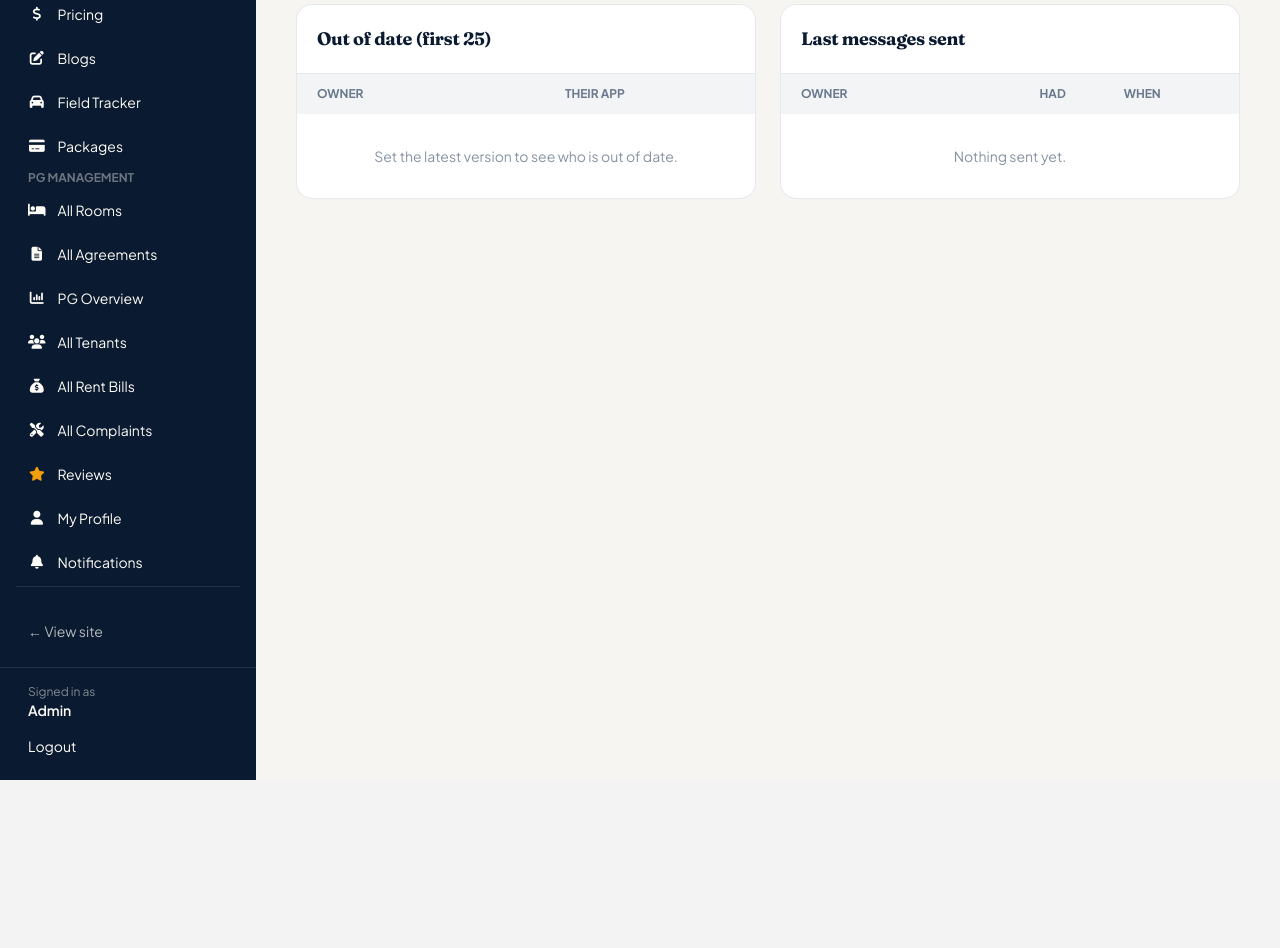
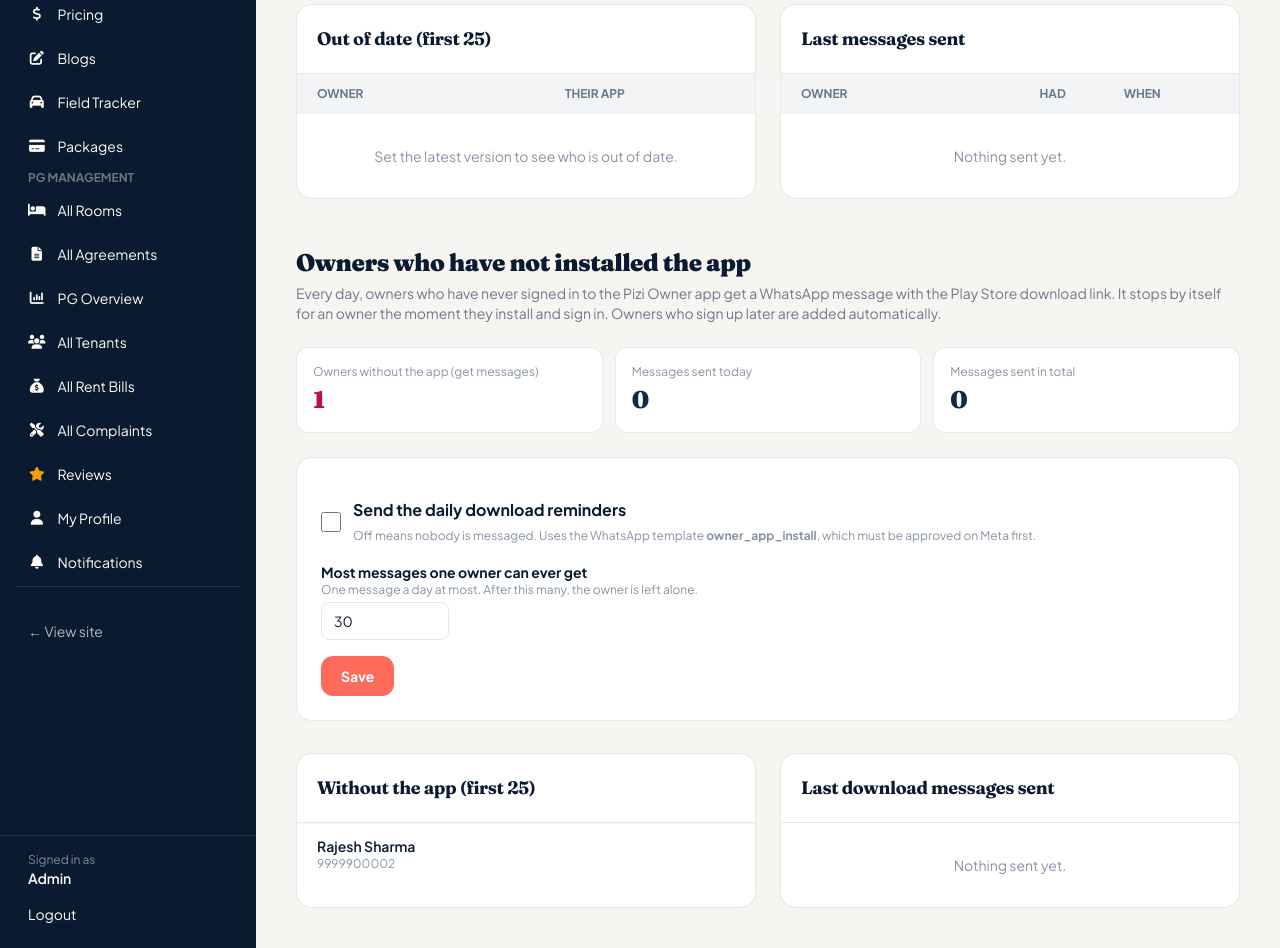
Before and after one commit to Helptogethergroup/Pizi, a Laravel app: page /admin/app-updates in a window 1280 px wide. Shown: the part 863-1811 px from the top of the page. Before the commit the page ends 1643 px from the top, so only its background shows below. Run offline with Laravel 12, Linux system fonts and the light colour scheme; the visitor is signed in with stand-in values (Sample User, id 1); data comes from the database, SQL or seed files in the repository; data that the repository does not hold is empty; parts of the project's set-up code (start-up, migrations or seed data) failed here and were passed over; some libraries are stand-ins or nearby versions.

Commit message:
Owners who never installed the app get a daily WhatsApp with the Play Store link until they sign in to it (template owner_app_install); admin switch and cap on the App Updates page; update-reminder counts ignore these messages
Co-Authored-By: Claude Sonnet 5.5 <noreply@anthropic.com>

```diff
--- a/app/Console/Commands/SendOwnerAppUpdateReminders.php
+++ b/app/Console/Commands/SendOwnerAppUpdateReminders.php
@@ -40,7 +40,7 @@ class SendOwnerAppUpdateReminders extends Command
                 $skipped++;
                 continue;
             }
-            $already = DB::table('owner_app_update_reminders')->where('user_id', $owner->user_id);
+            $already = DB::table('owner_app_update_reminders')->where('user_id', $owner->user_id)->where('latest_version', '!=', OwnerAppUpdateService::INSTALL_KIND);
             if ((clone $already)->whereDate('sent_at', today())->exists() || (clone $already)->count() >= $cap) {
                 $skipped++;
                 continue;
--- a/app/Http/Controllers/Admin/AppUpdateController.php
+++ b/app/Http/Controllers/Admin/AppUpdateController.php
@@ -26,9 +26,31 @@ class AppUpdateController extends Controller
             'outdated' => $latest ? $this->updates->outdated($latest)->take(25) : collect(),
             'recent' => DB::table('owner_app_update_reminders as r')
                 ->join('users as u', 'u.id', '=', 'r.user_id')
+                ->where('r.latest_version', '!=', OwnerAppUpdateService::INSTALL_KIND)
                 ->orderByDesc('r.id')->limit(20)
                 ->get(['u.name', 'u.phone', 'r.version_seen', 'r.latest_version', 'r.sent_at']),
+            'installOn' => $this->updates->installEnabled(),
+            'installMax' => $this->updates->installMax(),
+            'noApp' => $this->updates->installTargets()->take(25),
+            'installRecent' => DB::table('owner_app_update_reminders as r')
+                ->join('users as u', 'u.id', '=', 'r.user_id')
+                ->where('r.latest_version', OwnerAppUpdateService::INSTALL_KIND)
+                ->orderByDesc('r.id')->limit(20)
+                ->get(['u.name', 'u.phone', 'r.sent_at']),
         ]);
+    }
+
+    public function saveInstall(Request $request)
+    {
+        $data = $request->validate(['install_max' => 'required|integer|min:1|max:365']);
+        $on = $request->boolean('install_enabled');
+
+        $this->updates->setSetting('owner_install_max_reminders', $data['install_max']);
+        $this->updates->setSetting('owner_install_reminders', $on ? '1' : '0');
+
+        return back()->with('success', $on
+            ? 'Saved. Owners who have not installed the app get a WhatsApp message every day until they install and sign in.'
+            : 'Saved. The download reminders are OFF: nobody is messaged.');
     }
 
     public function save(Request $request)
--- a/app/Services/OwnerAppUpdateService.php
+++ b/app/Services/OwnerAppUpdateService.php
@@ -115,6 +115,40 @@ class OwnerAppUpdateService
         return $this->owners()->filter(fn ($o) => self::compare($o->version, $latest) < 0)->values();
     }
 
+    // ── owners who never installed the app ───────────────────────────────
+
+    /** Marker stored in owner_app_update_reminders.latest_version for "download the app" messages. */
+    public const INSTALL_KIND = 'install';
+
+    public function installEnabled(): bool
+    {
+        return (string) $this->setting('owner_install_reminders', '0') === '1';
+    }
+
+    /** No owner gets more than this many "download the app" messages in total. */
+    public function installMax(): int
+    {
+        return max(1, (int) $this->setting('owner_install_max_reminders', 30));
+    }
+
+    /**
+     * Active owners who have never signed in to the Android owner app (no Android session at all, even a signed-out
+     * one) and have a usable phone number. Rebuilt on every call, so new owners join the list and an owner who
+     * installs and signs in drops out by themselves.
+     */
+    public function installTargets(): \Illuminate\Support\Collection
+    {
+        return DB::table('users as u')
+            ->where('u.role', 'owner')
+            ->where('u.is_active', true)
+            ->whereNotNull('u.phone')
+            ->whereNotExists(fn ($q) => $q->select(DB::raw(1))->from('api_sessions as s')
+                ->whereColumn('s.user_id', 'u.id')->where('s.platform', 'android'))
+            ->get(['u.id as user_id', 'u.name', 'u.phone'])
+            ->filter(fn ($o) => strlen(preg_replace('/\D+/', '', (string) $o->phone)) >= 10)
+            ->values();
+    }
+
     /** Numbers for the admin page. */
     public function counts(): array
     {
@@ -126,8 +160,11 @@ class OwnerAppUpdateService
             'owners_on_app' => $owners->count(),
             'outdated' => $outdated,
             'updated' => $latest ? $owners->count() - $outdated : 0,
-            'sent_today' => (int) DB::table('owner_app_update_reminders')->whereDate('sent_at', today())->count(),
-            'sent_total' => (int) DB::table('owner_app_update_reminders')->count(),
+            'sent_today' => (int) DB::table('owner_app_update_reminders')->where('latest_version', '!=', self::INSTALL_KIND)->whereDate('sent_at', today())->count(),
+            'sent_total' => (int) DB::table('owner_app_update_reminders')->where('latest_version', '!=', self::INSTALL_KIND)->count(),
+            'no_app' => $this->installTargets()->count(),
+            'install_sent_today' => (int) DB::table('owner_app_update_reminders')->where('latest_version', self::INSTALL_KIND)->whereDate('sent_at', today())->count(),
+            'install_sent_total' => (int) DB::table('owner_app_update_reminders')->where('latest_version', self::INSTALL_KIND)->count(),
         ];
     }
 }
--- a/config/whatsapp.php
+++ b/config/whatsapp.php
@@ -39,6 +39,10 @@ return [
         //   php artisan whatsapp:submit-templates --send --only=owner_app_update
         'owner_app_update'                 => ['name' => env('WHATSAPP_TEMPLATE_OWNER_APP_UPDATE', 'owner_app_update'), 'lang' => 'en'],
 
+        // "Download the Pizi Owner app" (Play Store button) for owners who never installed it. Submit with:
+        //   php artisan whatsapp:submit-templates --send --only=owner_app_install
+        'owner_app_install'                => ['name' => env('WHATSAPP_TEMPLATE_OWNER_APP_INSTALL', 'owner_app_install'), 'lang' => 'en'],
+
         // Document-header template for auto-emailed/WhatsApp'd invoices.
         // Must be submitted+approved in Meta with a DOCUMENT header component.
         'invoice_ready'                    => ['name' => 'invoice_ready', 'lang' => 'en'],
--- a/resources/views/admin/app-updates.blade.php
+++ b/resources/views/admin/app-updates.blade.php
@@ -82,4 +82,57 @@
     </div>
 </div>
 
+<h2 class="font-display font-black text-2xl mt-12 mb-1">Owners who have not installed the app</h2>
+<p class="text-ink-900/60 text-sm">Every day, owners who have never signed in to the Pizi Owner app get a WhatsApp message with the Play Store download link. It stops by itself for an owner the moment they install and sign in. Owners who sign up later are added automatically.</p>
+
+<div class="grid grid-cols-2 md:grid-cols-3 gap-3 mt-6">
+    @foreach([
+        ['Owners without the app (get messages)', $counts['no_app'], 'text-rose-700'],
+        ['Messages sent today', $counts['install_sent_today'], 'text-ink-900'],
+        ['Messages sent in total', $counts['install_sent_total'], 'text-ink-900'],
+    ] as [$label, $value, $color])
+        <div class="p-4 rounded-xl bg-white border border-ink-900/10">
+            <div class="text-xs text-ink-900/50">{{ $label }}</div>
+            <div class="font-display font-black text-2xl mt-1 {{ $color }}">{{ $value }}</div>
+        </div>
+    @endforeach
+</div>
+
+<form method="POST" action="{{ route('admin.app-updates.save-install') }}" class="mt-6 bg-white rounded-2xl border border-ink-900/10 p-6 space-y-4">
+    @csrf
+    <label class="flex items-center gap-3">
+        <input type="checkbox" name="install_enabled" value="1" @checked(old('install_enabled', $installOn)) class="w-5 h-5 rounded">
+        <span><span class="font-bold">Send the daily download reminders</span><br><span class="text-xs text-ink-900/50">Off means nobody is messaged. Uses the WhatsApp template <strong>owner_app_install</strong>, which must be approved on Meta first.</span></span>
+    </label>
+    <label class="block text-sm">
+        <span class="font-bold">Most messages one owner can ever get</span>
+        <span class="block text-xs text-ink-900/50 mb-1">One message a day at most. After this many, the owner is left alone.</span>
+        <input name="install_max" type="number" min="1" max="365" value="{{ old('install_max', $installMax) }}" class="w-32 px-3 py-2 rounded-lg border border-ink-200">
+    </label>
+    <button class="px-5 py-2.5 bg-coral-500 hover:bg-coral-600 text-white rounded-xl font-bold text-sm">Save</button>
+</form>
+
+<div class="grid grid-cols-1 lg:grid-cols-2 gap-6 mt-8">
+    <div class="bg-white rounded-2xl border border-ink-900/10 overflow-hidden">
+        <div class="p-5 border-b border-ink-900/10"><h2 class="font-display font-bold text-lg">Without the app (first 25)</h2></div>
+        <table class="w-full text-sm"><tbody>
+        @forelse($noApp as $o)
+            <tr class="border-t border-ink-900/5"><td class="px-5 py-3"><div class="font-semibold">{{ $o->name }}</div><div class="text-xs text-ink-900/50">{{ $o->phone }}</div></td></tr>
+        @empty
+            <tr><td class="px-5 py-8 text-center text-ink-900/50">Every owner has the app.</td></tr>
+        @endforelse
+        </tbody></table>
+    </div>
+    <div class="bg-white rounded-2xl border border-ink-900/10 overflow-hidden">
+        <div class="p-5 border-b border-ink-900/10"><h2 class="font-display font-bold text-lg">Last download messages sent</h2></div>
+        <table class="w-full text-sm"><tbody>
+        @forelse($installRecent as $r)
+            <tr class="border-t border-ink-900/5"><td class="px-5 py-3"><div class="font-semibold">{{ $r->name }}</div><div class="text-xs text-ink-900/50">{{ $r->phone }}</div></td><td class="text-xs">{{ \Illuminate\Support\Carbon::parse($r->sent_at)->format('d M, h:i A') }}</td></tr>
+        @empty
+            <tr><td class="px-5 py-8 text-center text-ink-900/50">Nothing sent yet.</td></tr>
+        @endforelse
+        </tbody></table>
+    </div>
+</div>
+
 @endsection
--- a/routes/app_update.php
+++ b/routes/app_update.php
@@ -7,4 +7,5 @@ use Illuminate\Support\Facades\Route;
 Route::middleware(['auth', 'role:admin'])->prefix('admin')->name('admin.')->group(function () {
     Route::get('/app-updates', [AppUpdateController::class, 'index'])->name('app-updates');
     Route::post('/app-updates', [AppUpdateController::class, 'save'])->name('app-updates.save');
+    Route::post('/app-updates/install', [AppUpdateController::class, 'saveInstall'])->name('app-updates.save-install');
 });
--- a/routes/console.php
+++ b/routes/console.php
@@ -15,6 +15,8 @@ Schedule::command('leads:check-followups --stale-days=5')->hourly();
 Schedule::command('complaints:check-escalated --days=3')->dailyAt('09:00');
 // Owners whose Pizi Owner app is out of date get a WhatsApp reminder each day until they update (admin switches it on)
 Schedule::command('owner-app:send-update-reminders')->dailyAt('12:30');
+// Owners who never signed in to the owner app get a daily "download it from the Play Store" WhatsApp (admin switches it on)
+Schedule::command('owner-app:send-install-reminders')->dailyAt('12:45');
 // Bed Plan: renew months that have ended (or end the plan when the Bed Wallet cannot pay)
 Schedule::command('bed-plan:renew')->hourly()->withoutOverlapping();
 
```
Also changed, not shown: app/Console/Commands/SendOwnerAppInstallReminders.php (added, +62 -0 lines), app/Console/Commands/SubmitWhatsAppTemplates.php (+8 -0 lines).
